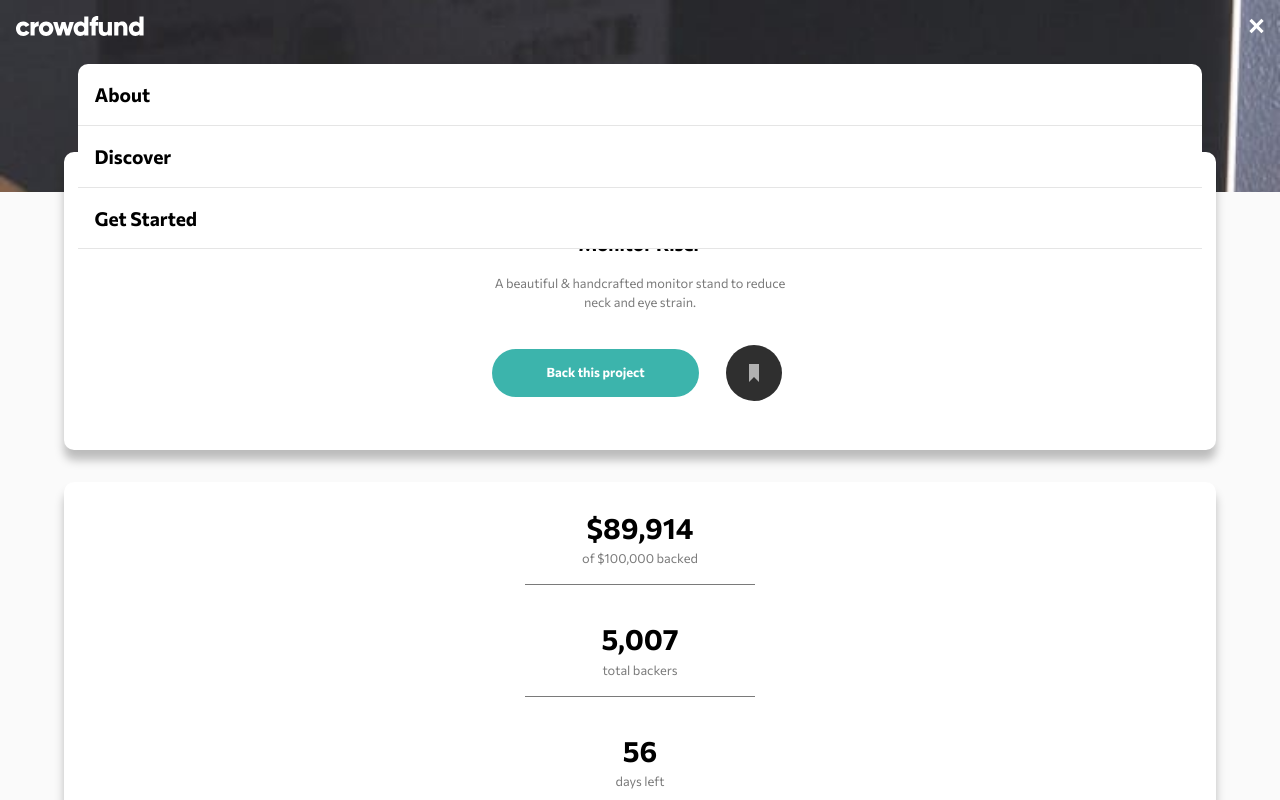
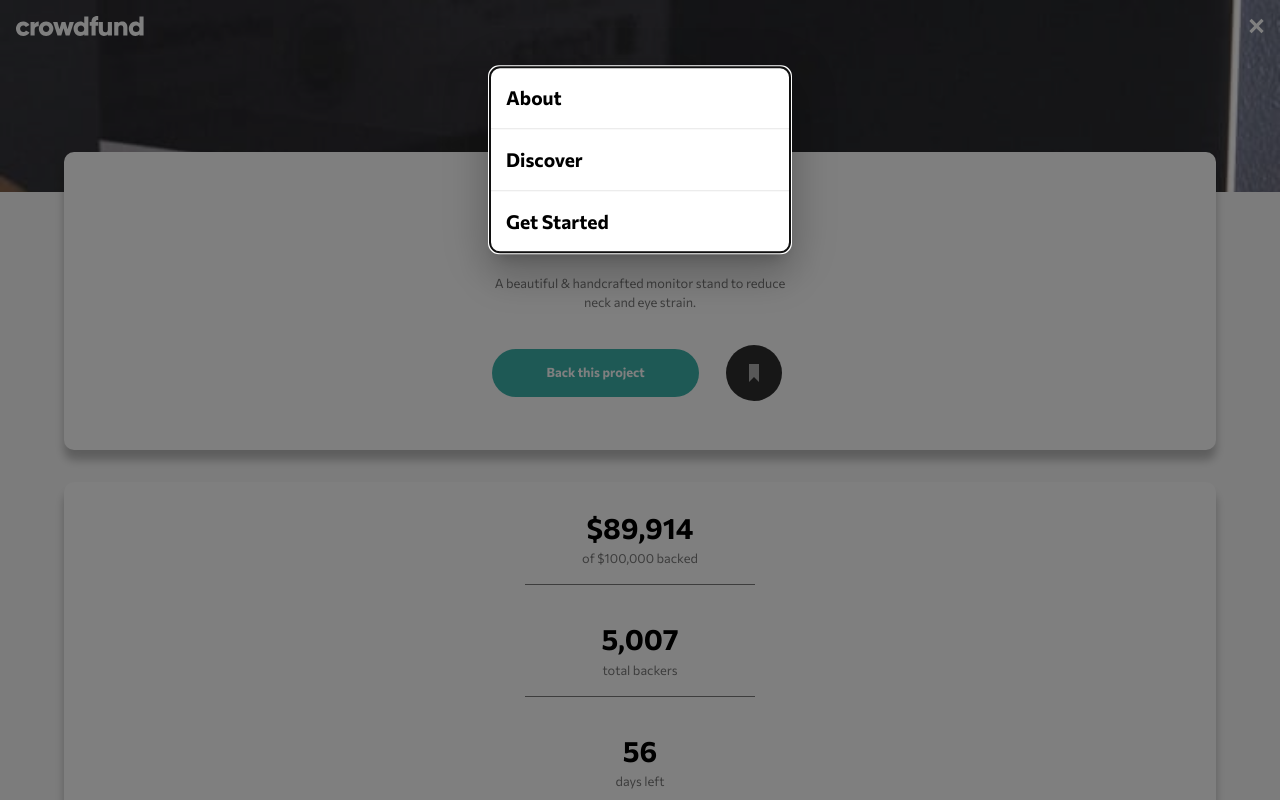
Before and after one commit to Robertron624/crowdfunding-product-page, a React (Vite) app: page / in a window 1280 px wide. Both pictures are taken after a click on the picture 1256 px from the left and 26 px from the top of the page. Shown: the top 800 px of the page. Built offline with nearby package versions, Linux system fonts and the light colour scheme.

Commit message:
added mui for modals

```diff
--- a/package.json
+++ b/package.json
@@ -10,6 +10,9 @@
     "preview": "vite preview"
   },
   "dependencies": {
+    "@emotion/react": "^11.11.0",
+    "@emotion/styled": "^11.11.0",
+    "@mui/material": "^5.13.3",
     "prop-types": "^15.8.1",
     "react": "^18.2.0",
     "react-dom": "^18.2.0"
--- a/src/Layout/Header.jsx
+++ b/src/Layout/Header.jsx
@@ -1,28 +1,101 @@
-import { useState } from 'react'
+import { useState } from "react";
+import Modal from "@mui/material/Modal";
 import "./header.scss";
+import { Box } from "@mui/material";
+
+const boxStyle = {
+    position: "absolute",
+    top: "20%",
+    left: "50%",
+    transform: "translate(-50%, -50%)",
+    width: 300,
+    bgcolor: "background.paper",
+    borderRadius: "10px",
+    border: "none",
+    boxShadow: 24,
+    p: 0,
+};
+
+// Had to use inline styles for nav and anchor elements because MUI was not applying styles with scss
+const navStyle = {
+    borderRadius: "10px",
+    color: "black",
+    textAlign: "left",
+    display: "flex",
+    flexDirection: "column",
+};
+
+const aStyle = {
+    color: "black",
+    fontSize: "1.2rem",
+    fontWeight: "700",
+    textDecoration: "none",
+    padding: "1rem 0 1rem 1rem",
+    borderBottom: "1px solid rgba(0, 0, 0, .1)",
+};
+
+const navLinks = [
+    {
+        name: "About",
+        link: "/",
+    },
+    {
+        name: "Discover",
+        link: "/",
+    },
+    {
+        name: "Get Started",
+        link: "/",
+    },
+];
 
 const Header = () => {
-
     const [isMobileMenuOpen, setIsMobileMenuOpen] = useState(false);
 
-    const toggleMobileMenu = () => {
-        setIsMobileMenuOpen(!isMobileMenuOpen);
-    };
+    const handleOpen = () => setIsMobileMenuOpen(true);
+    const handleClose = () => setIsMobileMenuOpen(false);
 
     return (
         <header>
             <div className="inner">
                 <a href="/">
-                    <img src="/logo.svg" alt="crowdfund logo" className="logo" />
+                    <img
+                        src="/logo.svg"
+                        alt="crowdfund logo"
+                        className="logo"
+                    />
                 </a>
-                <img onClick={toggleMobileMenu} src={`/${isMobileMenuOpen ? 'icon-close-menu.svg':'icon-hamburger.svg'}`} alt="" className="menu-toggler" />
-                <dialog open={isMobileMenuOpen} className="mobile-menu">
-                    <nav>
-                        <a href="/">About</a>
-                        <a href="/">Discover</a>
-                        <a href="/">Get Started</a>
-                    </nav>
-                </dialog>
+                <img
+                    onClick={handleOpen}
+                    src={`/${
+                        isMobileMenuOpen
+                            ? "icon-close-menu.svg"
+                            : "icon-hamburger.svg"
+                    }`}
+                    alt=""
+                    className="menu-toggler"
+                />
+
+                <Modal
+                    open={isMobileMenuOpen}
+                    onClose={handleClose}
+                    aria-labelledby="modal-modal-title"
+                    aria-describedby="modal-modal-description"
+                >
+                    <Box sx={boxStyle}>
+                        <nav style={navStyle}>
+                            {navLinks.map((link) => (
+                                <a
+                                    style={aStyle}
+                                    href={link.link}
+                                    key={link.name}
+                                >
+                                    {link.name}
+                                </a>
+                            ))}
+                        </nav>
+                    </Box>
+                </Modal>
             </div>
         </header>
     );
--- a/src/Layout/header.scss
+++ b/src/Layout/header.scss
@@ -22,35 +22,4 @@ header {
     .menu-toggler {
         width: 15px;
     }
-
-    dialog {
-        background-color: white;
-        border-radius: 10px;
-        color: black;
-        padding: 0;
-        border: none;
-        top: 3rem;
-        width: 90%;
-        z-index: 1;
-        text-align: left;
-
-        &::backdrop {
-            background-color: orange;
-        }
-
-        nav {
-            display: flex;
-            flex-direction: column;
-
-            a {
-                color: black;
-                font-size: 1.2rem;
-                font-weight: 700;
-                text-decoration: none;
-                padding: 1rem 0;
-                padding-left: 1rem;
-                border-bottom: 1px solid rgba(0, 0, 0, .1);
-            }
-        }
-    }
 }
```
Also changed, not shown: 1 other file (tests, documents, lock files or other folders).
